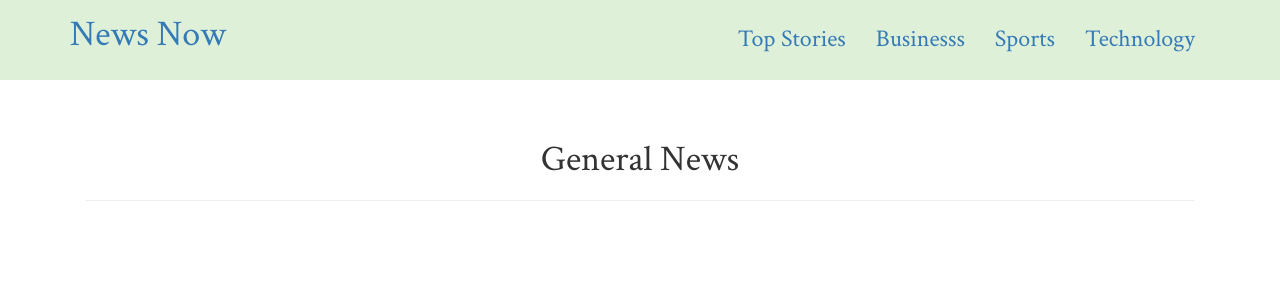
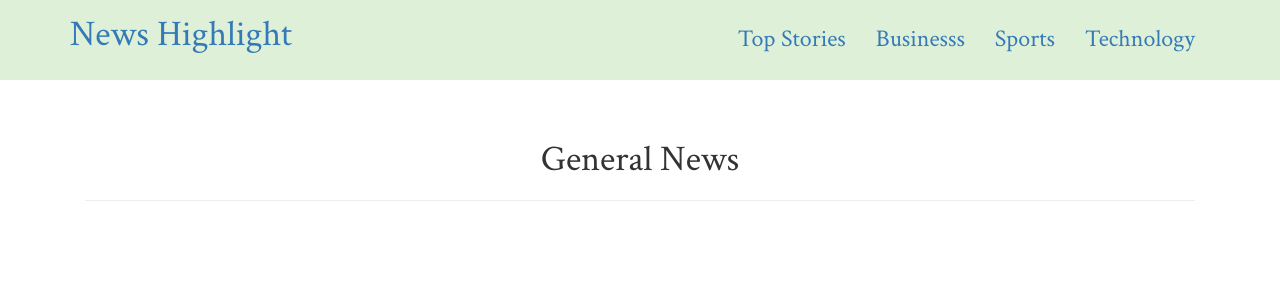
Before and after one commit to wecode12/News-Highlight, a Flask app: template app/templates/general.html in a window 1280 px wide. Shown: the top 300 px of the page. Run offline with Flask 2, Linux system fonts and the light colour scheme; the template is opened without the code that fills it, so the values that code supplies are empty; some libraries are stand-ins or nearby versions.

Commit message:
file edited

```diff
--- a/app/templates/navbar.html
+++ b/app/templates/navbar.html
@@ -7,7 +7,7 @@
               <span class="icon-bar"></span>
               <span class="icon-bar"></span>
             </button>
-            <a class="navbar-brand" href="/" style="margin-top:-20px;"><h1>News Now</h1></a>
+            <a class="navbar-brand" href="/" style="margin-top:-20px;"><h1>News Highlight</h1></a>
 
         </div>
         <div class="navbar-collapse collapse">
```
